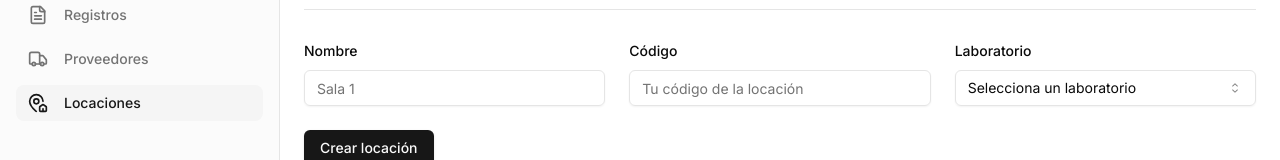
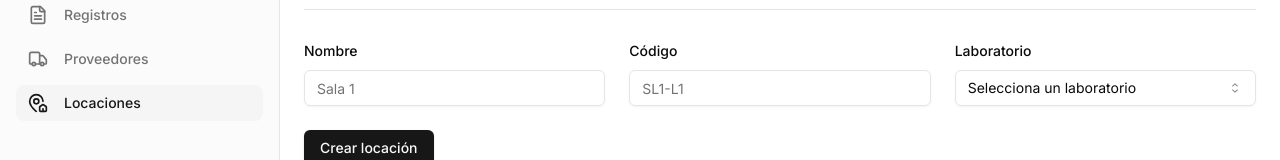
Before and after one commit to Chu2409/im, a Next.js app: page /locations/new in a window 1280 px wide. Shown: the part 159-319 px from the top of the page. Built offline with nearby package versions, Linux system fonts and the light colour scheme.

Commit message:
Update placeholders in location form

```diff
--- a/core/locations/components/form.tsx
+++ b/core/locations/components/form.tsx
@@ -108,7 +108,7 @@ export const LocationForm = ({
 
                 <FormControl>
                   <Input
-                    placeholder='Tu código de la locación'
+                    placeholder='SL1-L1'
                     disabled={isLoading}
                     {...field}
                     value={field.value.toUpperCase()}
```
